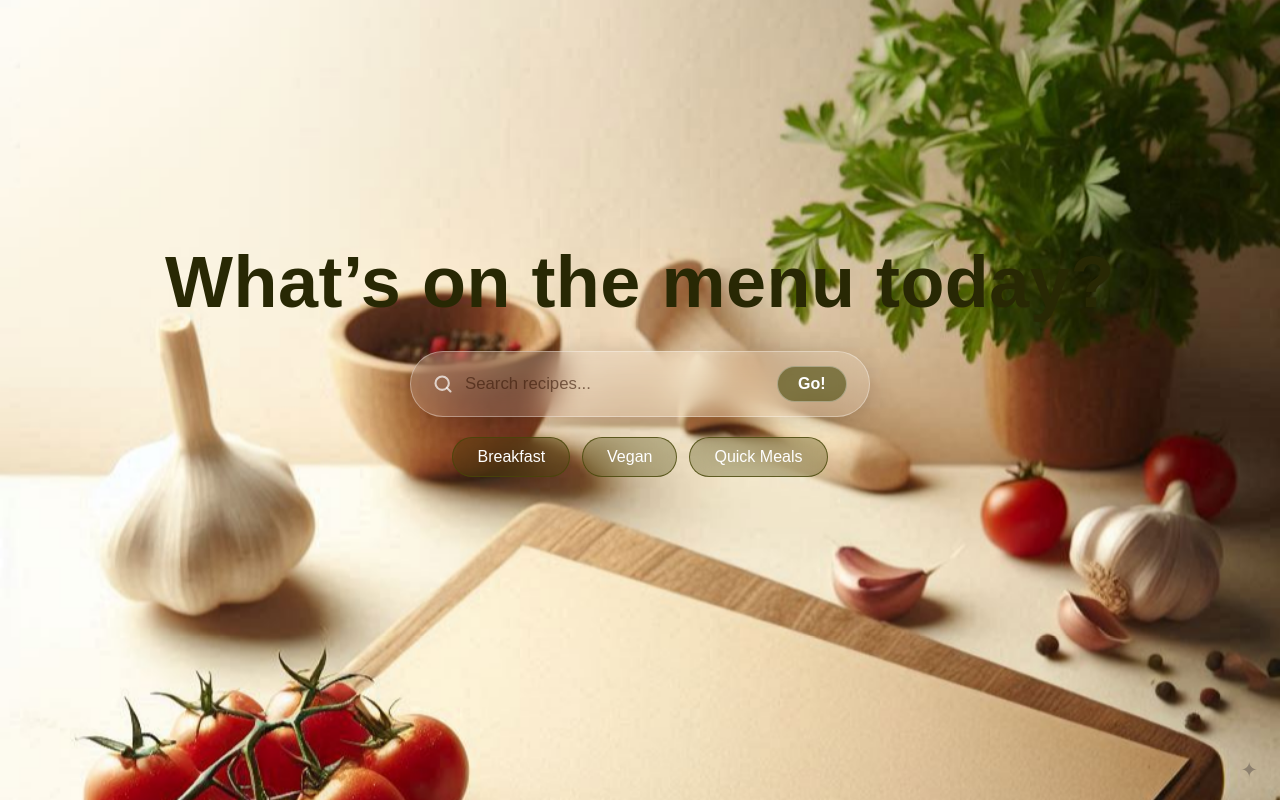
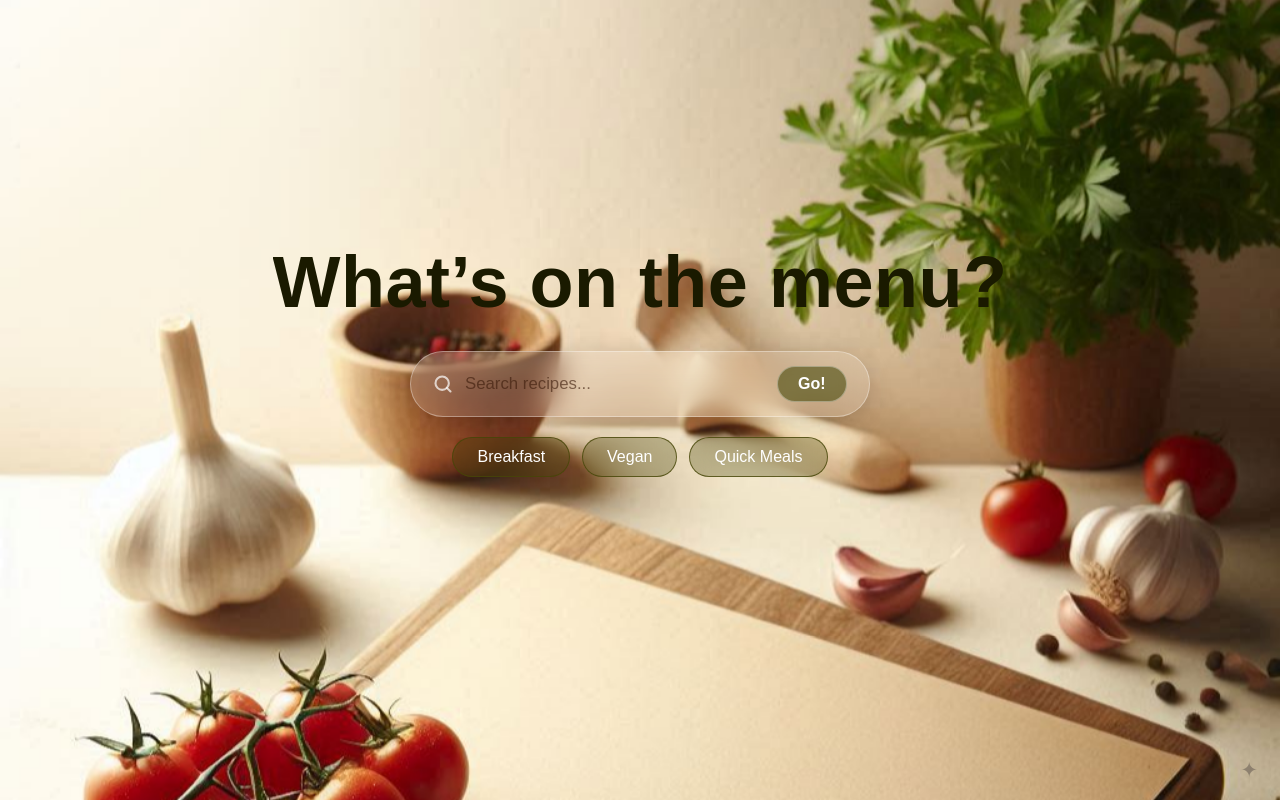
Before and after one commit to Anonymas-Doge/IrvineHacks2026, a plain HTML site: page assets/index.html in a window 1280 px wide. Drawn offline with nearby package versions, Linux system fonts and the light colour scheme; no server answers.

```diff
--- a/assets/index.html
+++ b/assets/index.html
@@ -12,7 +12,7 @@
   <div class="container home-container">
 
     <div class="hero-content">
-      <h1>What’s on the menu today?</h1>
+      <h1>What’s on the menu?</h1>
       <div class="search-group">
         <svg class="search-icon" xmlns="http://www.w3.org/2000/svg" viewBox="0 0 24 24" fill="none" stroke="currentColor" stroke-width="2.5" stroke-linecap="round" stroke-linejoin="round">
           <circle cx="11" cy="11" r="8"></circle>
--- a/assets/style.css
+++ b/assets/style.css
@@ -143,7 +143,7 @@ button:hover {
   font-weight: 800;
   line-height: 1.1;
   margin-bottom: 28px;
-  background: linear-gradient(to top, #ffffff 0%, rgba(40, 40, 4, 1) 0%);
+  background: linear-gradient(to top, #ffffff 0%, rgb(26, 26, 0) 0%);
   -webkit-background-clip: text;
   background-clip: text;
   -webkit-text-fill-color: transparent;
```
